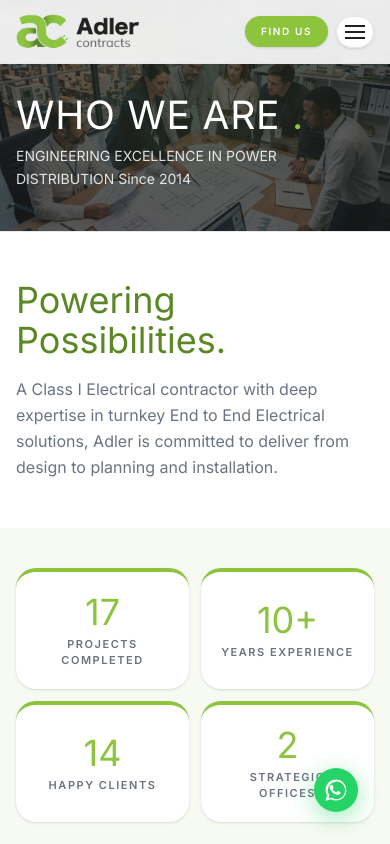
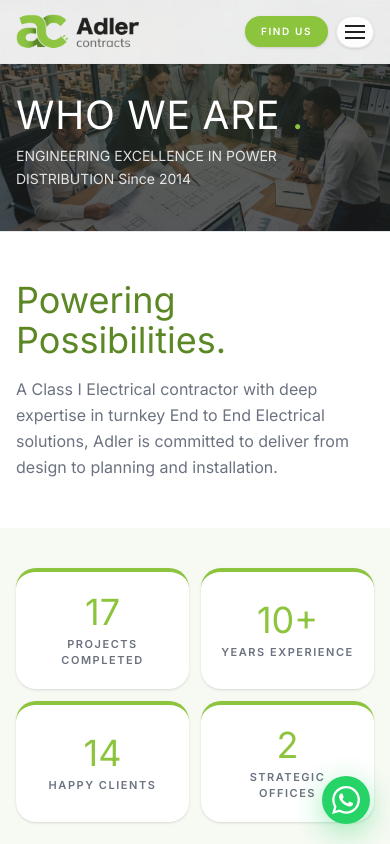
Before and after one commit to kishore2818/ac, a Next.js app: page /about in a window 390 px wide. Shown: the top 844 px of the page. Built offline with nearby package versions, Linux system fonts and the light colour scheme.

Commit message:
feat(ui): update WhatsApp button with official crisp SVG icon and responsive mobile positioning

```diff
--- a/components/layout/WhatsAppButton.tsx
+++ b/components/layout/WhatsAppButton.tsx
@@ -7,28 +7,45 @@ export default function WhatsAppButton() {
   const [hovered, setHovered] = useState(false)
 
   return (
-    <div className="fixed bottom-8 right-8 z-[2000] flex items-center justify-end">
+    <div className="fixed bottom-5 right-5 md:bottom-8 md:right-8 z-[2000] flex items-center justify-end pointer-events-auto">
 
-      {/* Tooltip */}
+      {/* Tooltip (Desktop Hover & Mobile friendly) */}
       <motion.div
-        initial={{ opacity: 0, x: 20 }}
-        animate={{ opacity: hovered ? 1 : 0, x: hovered ? 0 : 20 }}
-        className="bg-[var(--black)] text-white font-inter text-sm py-2 px-4 rounded-full mr-4 whitespace-nowrap shadow-lg border border-[var(--gray-dark)]"
+        initial={{ opacity: 0, x: 15, scale: 0.95 }}
+        animate={{
+          opacity: hovered ? 1 : 0,
+          x: hovered ? 0 : 15,
+          scale: hovered ? 1 : 0.95
+        }}
+        transition={{ duration: 0.2 }}
+        className="hidden sm:block bg-[#1f2937] text-white font-poppins text-xs font-medium py-2 px-4 rounded-xl mr-3 shadow-xl border border-white/10 whitespace-nowrap pointer-events-none"
       >
-        Chat with us on WhatsApp!
+        Chat with us on WhatsApp
       </motion.div>
 
-      <div className="relative" onMouseEnter={() => setHovered(true)} onMouseLeave={() => setHovered(false)}>
-        {/* Button */}
+      <div
+        className="relative flex items-center justify-center"
+        onMouseEnter={() => setHovered(true)}
+        onMouseLeave={() => setHovered(false)}
+      >
+        {/* Pulse Ripple Effect */}
+        <span className="absolute inline-flex h-full w-full rounded-full bg-[#25D366] opacity-40 animate-ping" />
+
+        {/* Floating Button */}
         <a
           href="https://wa.me/919035027395"
           target="_blank"
           rel="noopener noreferrer"
           aria-label="Chat on WhatsApp"
-          className="relative flex items-center justify-center w-11 h-11 md:w-14 md:h-14 rounded-full bg-[#25D366] shadow-[0_6px_24px_rgba(37,211,102,0.45)] cursor-pointer hover:scale-110 transition-transform active:scale-95"
+          className="relative flex items-center justify-center w-12 h-12 md:w-14 md:h-14 rounded-full bg-[#25D366] text-white shadow-[0_8px_30px_rgba(37,211,102,0.45)] hover:shadow-[0_12px_40px_rgba(37,211,102,0.6)] cursor-pointer transform hover:scale-110 active:scale-95 transition-all duration-300 group"
         >
-          <svg viewBox="0 0 32 32" className="w-6 h-6 md:w-[30px] md:h-[30px]" fill="white">
-            <path d="M16.033 2.1C8.361 2.1 2.13 8.358 2.13 16.059c0 2.453.642 4.843 1.862 6.948L1.93 30.22l7.351-1.934a13.882 13.882 0 006.752 1.761h.005c7.67 0 13.903-6.257 13.903-13.987A13.945 13.945 0 0025.86 6.168 13.864 13.864 0 0016.033 2.1zm0 2.34c3.21 0 6.228 1.256 8.497 3.535 2.27 2.279 3.522 5.309 3.522 8.535 0 6.388-5.176 11.59-11.532 11.59-2.03 0-4.02-.533-5.753-1.542l-.412-.246-4.27 1.123 1.144-4.184-.27-.432a11.521 11.521 0 01-1.782-6.177c.002-6.387 5.18-11.59 11.54-11.59l.06-.002zm-6.29 4.793c-.237 0-.616.089-.938.445s-1.233 1.21-1.233 2.946c0 1.74 1.265 3.42 1.442 3.655.178.238 2.456 3.905 6.07 5.253.86.32 1.533.513 2.054.656.862.273 1.646.234 2.264.142.695-.104 2.133-.873 2.43-1.716.297-.845.297-1.567.208-1.716-.088-.15-.327-.237-.682-.416s-2.134-1.054-2.46-1.173c-.326-.12-.564-.179-.801.178-.238.356-.934 1.172-1.142 1.411-.208.238-.415.267-.77.089a8.673 8.673 0 01-2.585-1.598 9.54 9.54 0 01-1.79-2.228c-.208-.356-.021-.55.158-.727.16-.16.356-.416.533-.624.18-.208.238-.356.356-.594.12-.238.059-.446-.03-.624-.088-.178-.801-1.932-1.098-2.645-.29-.696-.583-.601-.8-.611-.207-.008-.445-.01-.683-.01z"></path>
+          {/* Official HD WhatsApp Icon */}
+          <svg
+            viewBox="0 0 24 24"
+            className="w-7 h-7 md:w-8 md:h-8 fill-current transition-transform duration-300 group-hover:rotate-6"
+            xmlns="http://www.w3.org/2000/svg"
+          >
+            <path d="M17.472 14.382c-.297-.149-1.758-.867-2.03-.967-.273-.099-.471-.148-.67.15-.197.297-.767.966-.94 1.164-.173.199-.347.223-.644.075-.297-.15-1.255-.463-2.39-1.475-.883-.788-1.48-1.761-1.653-2.059-.173-.297-.018-.458.13-.606.134-.133.297-.347.446-.521.151-.172.2-.296.3-.495.099-.198.05-.372-.025-.521-.075-.148-.669-1.611-.916-2.206-.242-.579-.487-.501-.669-.51l-.57-.01c-.198 0-.52.074-.792.372s-1.04 1.016-1.04 2.479 1.065 2.876 1.213 3.074c.149.198 2.095 3.2 5.076 4.487.709.306 1.263.489 1.694.626.712.226 1.36.194 1.872.118.571-.085 1.758-.719 2.006-1.413.248-.694.248-1.289.173-1.413-.074-.124-.272-.198-.57-.347m-5.421 7.403h-.004a9.87 9.87 0 01-5.031-1.378l-.361-.214-3.741.982.998-3.648-.235-.374a9.86 9.86 0 01-1.51-5.26c.001-5.45 4.436-9.884 9.888-9.884 2.64 0 5.122 1.03 6.988 2.898a9.825 9.825 0 012.893 6.994c-.003 5.45-4.437 9.884-9.885 9.884m8.413-18.297A11.815 11.815 0 0012.05 0C5.495 0 .16 5.335.157 11.892c0 2.096.547 4.142 1.588 5.945L.057 24l6.305-1.654a11.882 11.882 0 005.683 1.448h.005c6.554 0 11.89-5.335 11.893-11.893a11.821 11.821 0 00-3.48-8.413z" />
           </svg>
         </a>
       </div>
```
